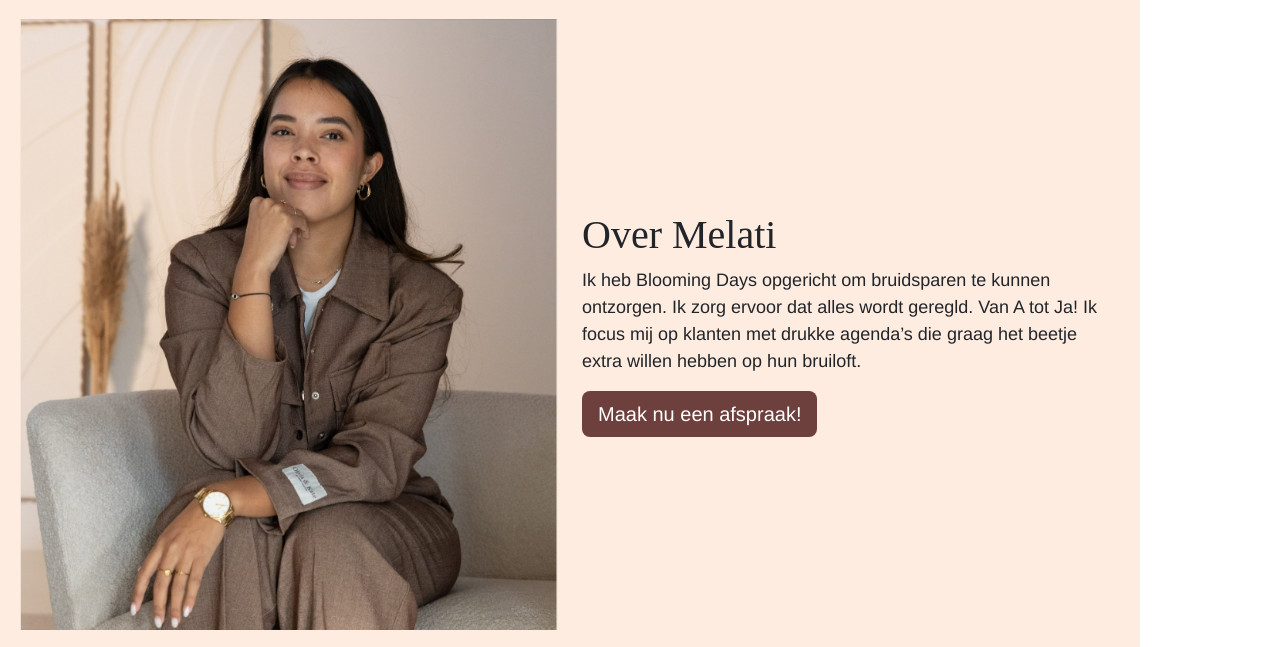
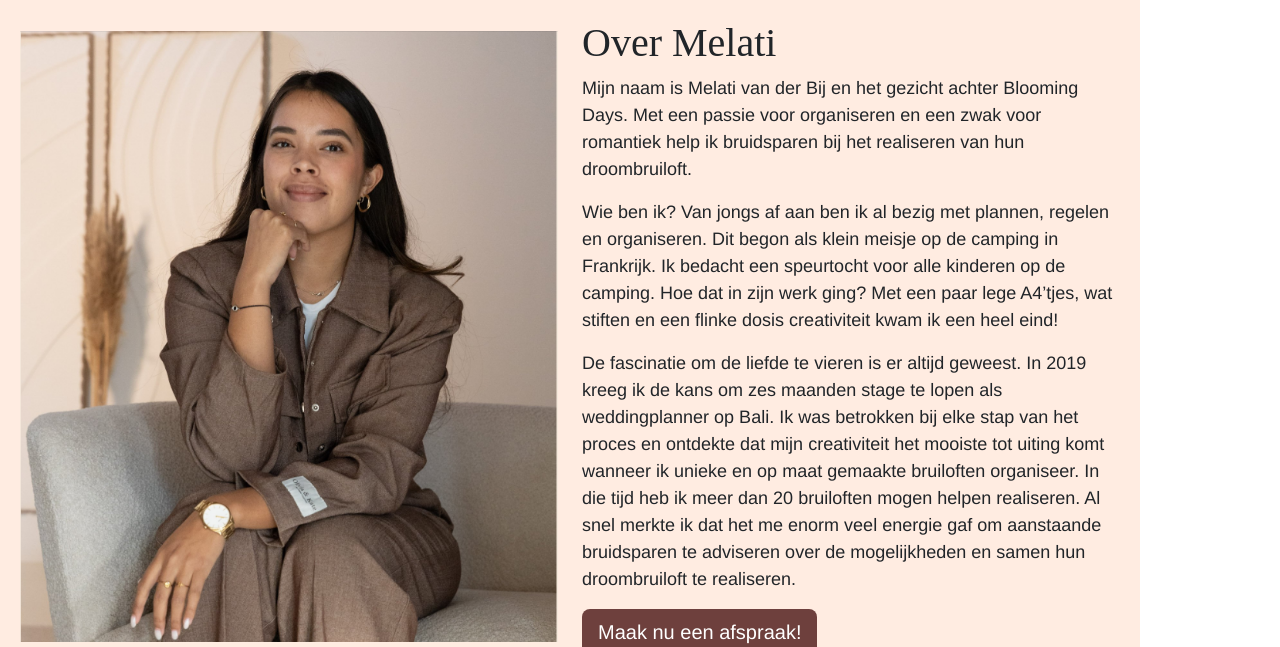
Before and after one commit to GavinvdB/wedding_planner, a Flask app: page / in a window 1280 px wide. Shown: the part 1127-1774 px from the top of the page. Run offline with Flask 3, Linux system fonts and the light colour scheme.

Commit message:
update home.html

```diff
--- a/website/webtech/templates/home.html
+++ b/website/webtech/templates/home.html
@@ -41,7 +41,7 @@
         <img src="../static/images/weddinggirl1.jpg" alt="Wedding Girl">
         <div class="overlay-text">
             <h1>Over Ons</h1>
-            <p>Lorem ipsum dolor sit amet, consectetur adipiscing elit, sed do eiusmod tempor incididunt ut labore et dolore magna aliqua. Ut enim ad minim veniam, quis nostrud exercitation ullamco laboris nisi ut aliquip ex ea commodo consequat.
+            <p>Ik heb Blooming Days opgericht om bruidsparen te kunnen ontzorgen. Ik zorg ervoor dat alles wordt geregld. Van A tot Ja! Ik focus mij op klanten met drukke agenda’s die graag het beetje extra willen hebben op hun bruiloft
                 </p>
         </div>
     </div>
@@ -53,8 +53,15 @@
             </div>
             <div class="col-md-6">
                 <h1>Over Melati</h1>
-                <p>Ik heb Blooming Days opgericht om bruidsparen te kunnen ontzorgen. Ik zorg ervoor dat alles wordt geregld.
-                Van A tot Ja! Ik focus mij op klanten met drukke agenda’s die graag het beetje extra willen hebben op hun bruiloft.</p>
+                <p>Mijn naam is Melati van der Bij en het gezicht achter Blooming Days. Met een passie voor organiseren en een zwak voor romantiek help ik bruidsparen bij het realiseren van hun droombruiloft.
+                </p>
+                <p> Wie ben ik?
+                    Van jongs af aan ben ik al bezig met plannen, regelen en organiseren. Dit begon als klein meisje op de camping in Frankrijk. Ik bedacht een speurtocht voor alle kinderen op de camping. Hoe dat in zijn werk ging? Met een paar lege A4’tjes,
+                    wat stiften en een flinke dosis creativiteit kwam ik een heel eind!</p>
+
+                <p> De fascinatie om de liefde te vieren is er altijd geweest. In 2019 kreeg ik de kans om zes maanden stage te lopen als weddingplanner op Bali.
+                    Ik was betrokken bij elke stap van het proces en ontdekte dat mijn creativiteit het mooiste tot uiting komt wanneer ik unieke en op maat gemaakte bruiloften organiseer. In die tijd heb ik meer dan 20 bruiloften mogen helpen realiseren.
+                    Al snel merkte ik dat het me enorm veel energie gaf om aanstaande bruidsparen te adviseren over de mogelijkheden en samen hun droombruiloft te realiseren.</p>
                 <a href="contact.html" class="btn custom-button btn-lg">Maak nu een afspraak!</a>
             </div>
         </div>
@@ -62,7 +69,16 @@
 </section>
 
 <div class="vierde-div">
+    <h1>Onze Diensten</h1>
+    <p>Van A tot JA!</p>
+    <p>   Als weddingcoach help ik bruidsparen die zelf de regie over hun bruiloft willen houden, maar wel behoefte hebben aan professionele begeleiding en advies.
+        Of ze nu vastlopen bij het maken van een draaiboek, moeite hebben met het vinden van de juiste leveranciers of gewoon even willen sparren – ik denk graag mee.
+        Zo kunnen ze vol vertrouwen verder met het plannen van hun grote dag, zonder een volledige weddingplanner in te schakelen.
 
+        <p> Bij de A tot Z weddingplanning zorg ik voor elk detail van de bruiloft. Van de eerste ideeën tot en met de laatste dans, ik neem de volledige organisatie op mij. Dit pakket is perfect voor bruidsparen die het liefst alles uit handen willen geven en willen genieten van hun grote dag zonder zorgen. Van het kiezen van de locatie tot het coördineren van de leveranciers en het plannen van de ceremonie, alles wordt geregeld.
+        </p>
+        <p>Als ceremoniemeester zorg ik ervoor dat het bruidspaar over niks hoeft na te denken op hun grote dag zelf. Ik neem de regie in handen, coördineer de verschillende onderdelen en zorg ervoor dat alles op het juiste moment gebeurt. Mijn doel is om alles soepel en zonder stress te laten verlopen, zodat het bruidspaar volop kan genieten van het moment.
+        </p>
 
 </div>
 
```
